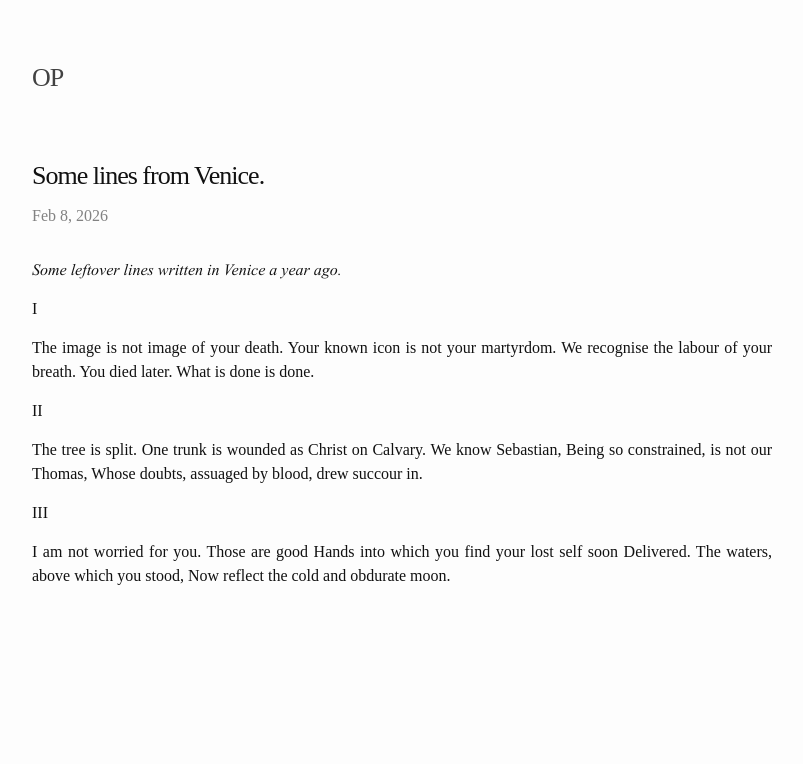
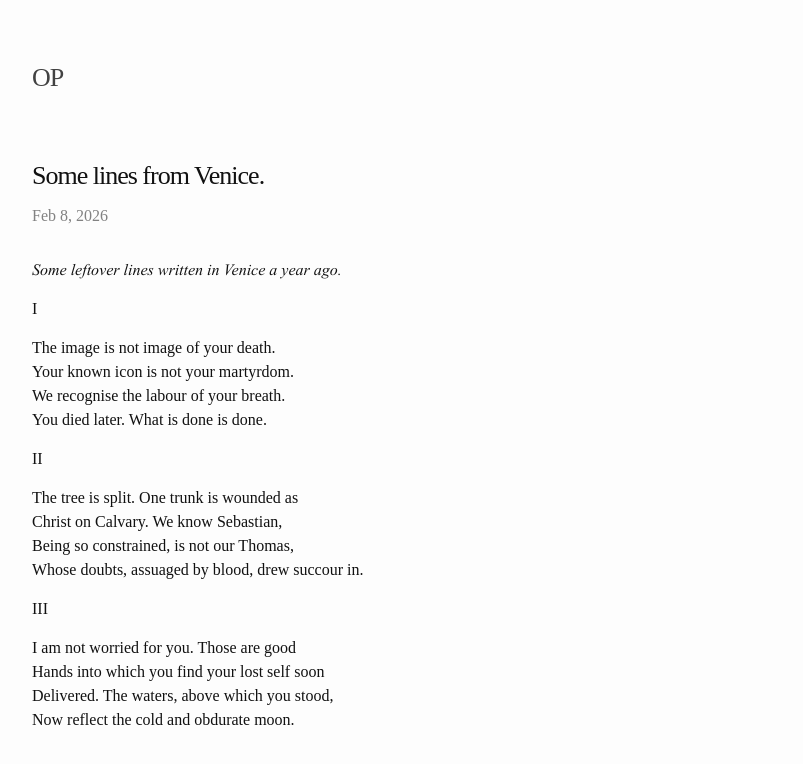
Before and after one commit to TheatrumMundi/TheatrumMundi, a Jekyll site: the page built from _posts/2026-02-08-some-lines-from-venice.markdown, in a window 1280 px wide. Shown: the top 764 px of the page, without its empty margins (238-1041 px from the left). Built offline with Jekyll 4.4.1, drawn with Linux system fonts in a browser that asks for light colours; some web fonts are replaced.

Commit message:
Update formatting with HTML line breaks
Replaced line breaks with HTML <br> tags for formatting.

```diff
--- a/_posts/2026-02-08-some-lines-from-venice.markdown
+++ b/_posts/2026-02-08-some-lines-from-venice.markdown
@@ -9,21 +9,21 @@ categories: jekyll update
 
 I
 
-The image is not image of your death.
-Your known icon is not your martyrdom.
-We recognise the labour of your breath.
-You died later. What is done is done.
+The image is not image of your death. <br>
+Your known icon is not your martyrdom.  <br>
+We recognise the labour of your breath. <br>
+You died later. What is done is done. <br>
 
 II
 
-The tree is split. One trunk is wounded as
-Christ on Calvary. We know Sebastian,
-Being so constrained, is not our Thomas,
-Whose doubts, assuaged by blood, drew succour in.
+The tree is split. One trunk is wounded as <br>
+Christ on Calvary. We know Sebastian, <br>
+Being so constrained, is not our Thomas, <br>
+Whose doubts, assuaged by blood, drew succour in. <br>
 
 III
 
-I am not worried for you. Those are good
-Hands into which you find your lost self soon
-Delivered. The waters, above which you stood,
-Now reflect the cold and obdurate moon.
+I am not worried for you. Those are good <br>
+Hands into which you find your lost self soon <br>
+Delivered. The waters, above which you stood, <br>
+Now reflect the cold and obdurate moon. <br>
```
